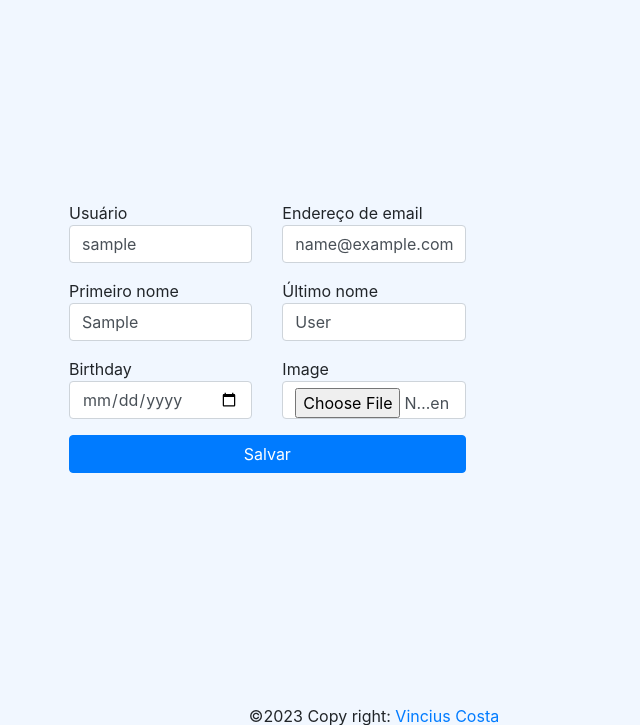
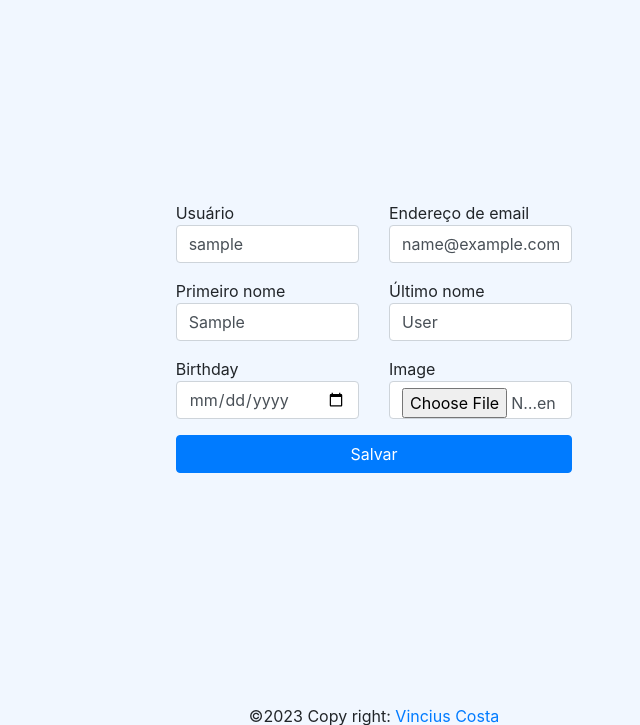
Before and after one commit to ViniciusCosta126/medSearch, a Django app: page /profile/edit in a window 1280 px wide. Shown: the part 56-781 px from the top of the page, without its empty margins (266-906 px from the left). Run offline with Django 4.2, Linux system fonts and the light colour scheme; the visitor is signed in with stand-in values (Sample User, id 1); data comes from the database, SQL or seed files in the repository; some libraries are stand-ins or nearby versions.

Commit message:
hotfix: correcao de classe para alinhar ao centro

```diff
--- a/medicSearch/templates/user/profile.html
+++ b/medicSearch/templates/user/profile.html
@@ -7,7 +7,7 @@
 <div id="content">
     <div class="container-fluid">
         <div class="row">
-            <form class="col-md-6 col-lg-4 offset-md-3 offset-lg4" method="POST" action="" enctype="multipart/form-data">
+            <form class="col-md-6 col-lg-4 offset-md-3 offset-lg-4" method="POST" action="" enctype="multipart/form-data">
                 <div class="alert alert-{{ message.type }}">
                     {{ message.text }}
                 </div>
```
